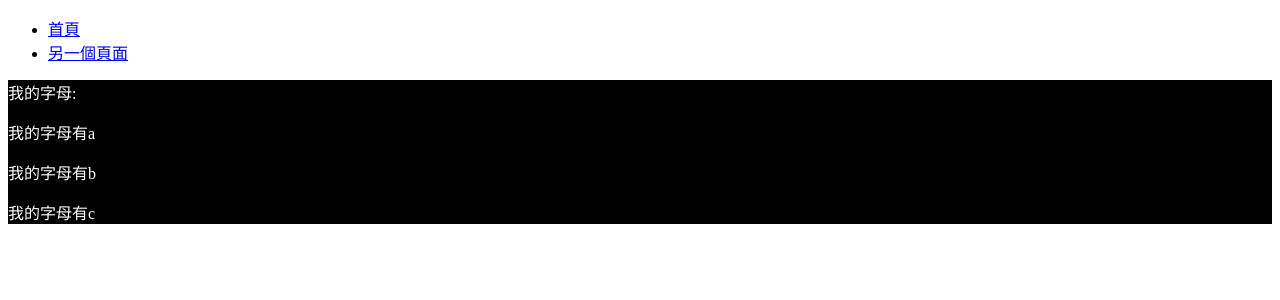
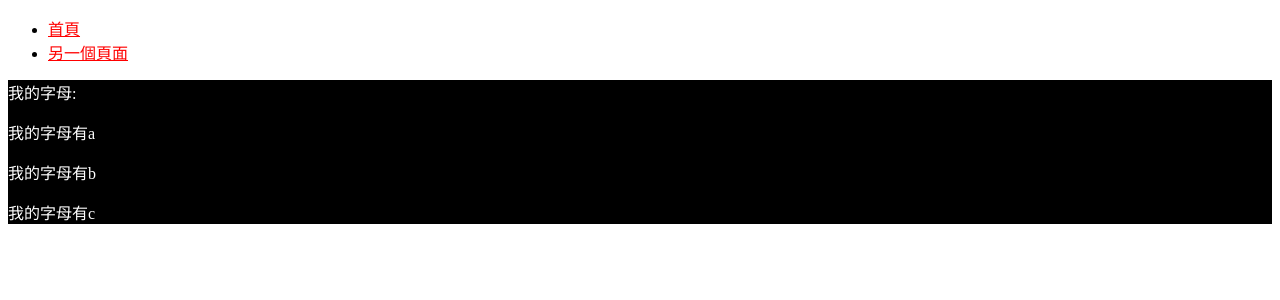
Before and after one commit to CHIANGMENGHUA/My-first-React-practice, a React (Create React App) app: page / in a window 1280 px wide. Shown: the top 300 px of the page. Built offline with nearby package versions, Linux system fonts and the light colour scheme.

Commit message:
<a style={{ color: "red" }} href="#">

```diff
--- a/src/Nav.js
+++ b/src/Nav.js
@@ -1,3 +1,4 @@
+/* eslint-disable jsx-a11y/anchor-is-valid */
 import React from "react";
 
 const Nav = () => {
@@ -5,10 +6,14 @@ const Nav = () => {
     <nav>
       <ul>
         <li>
-          <a href="#">首頁</a>
+          <a style={{ color: "red" }} href="#">
+            首頁
+          </a>
         </li>
         <li>
-          <a href="#">另一個頁面</a>
+          <a style={{ color: "red" }} href="#">
+            另一個頁面
+          </a>
         </li>
       </ul>
     </nav>
```
